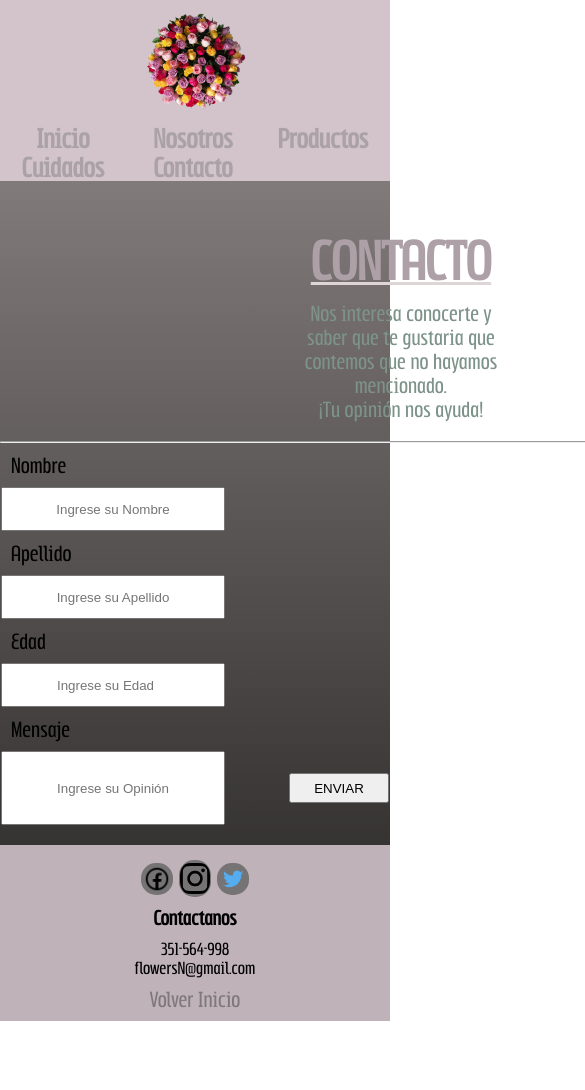
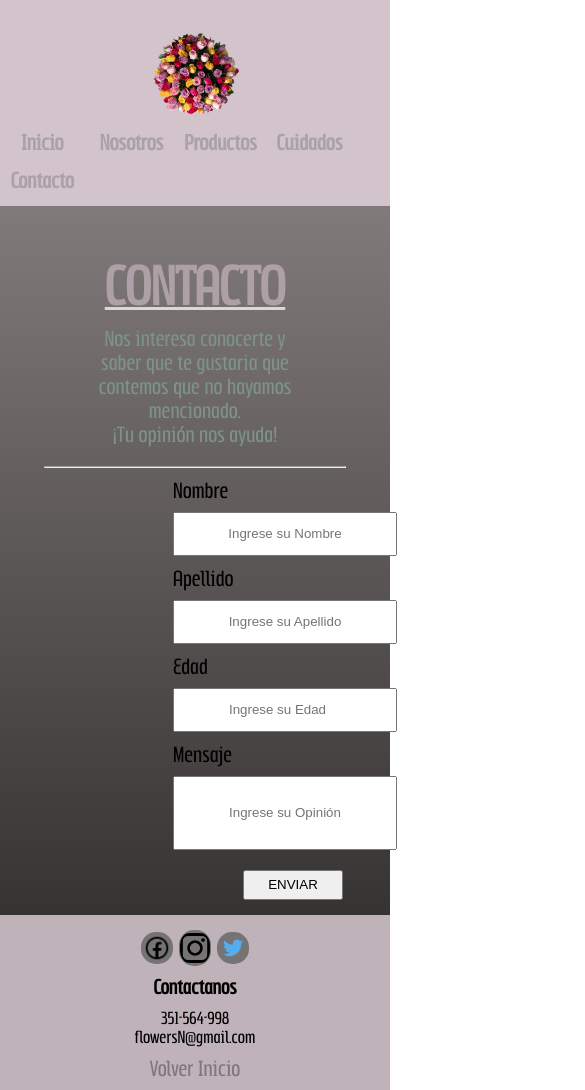
Before and after one commit to LourdesCacciamano/2daPreEntrega-Flores, a plain HTML site: page categorias/contactanos.html in a window 390 px wide. Shown: the top 1090 px of the page, 585 px wide, since content can reach past the window. Before the commit the page ends 1021 px from the top, so only its background shows below. Drawn offline with Linux system fonts and the light colour scheme.

Commit message:
Mas detalles

```diff
--- a/css/style.css
+++ b/css/style.css
@@ -686,7 +686,7 @@ main ol li {
 }
 
 
-@media (max-width: 375px) {
+@media (max-width: 576px) {
     /* inicio */
 
     .segunda-section {
@@ -696,13 +696,18 @@ main ol li {
     }
 
     nav ul li {
-        width: 63px;
-        font-size: 17px;
+        width: 85px;
+        font-size: 20px;
         height: 38px;
     }
 
+    .flex-padre {
+        justify-content: space-evenly;
+        align-items: flex-end;
+    }
+
     .flex-padre img {
-        width: 85px;
+        width: 100px;
         margin-top: 20px;
     }
 
@@ -741,10 +746,11 @@ main ol li {
     .info-segunda p {
         width: 153px;
         font-size: 20px;
+        margin-top: 50px;
     }
 
     .video iframe {
-        width: 300px;
+        width: 500px;
     }
 
     .ubicacion iframe {
@@ -839,21 +845,20 @@ main ol li {
     .form-ingresa-apellido,
     .form-ingresa-edad,
     .form-ingresa-mensaje {
-        margin-left: 80px;
+        margin-left: 180px;
     }
 
     .form-apellido,
     .form-nombre,
     .form-edad,
     .form-mensaje {
-        margin-left: 80px;
+        margin-left: 180px;
     }
 
     .form-enviar {
-        margin-left: 150px;
+        margin-left: 250px;
         margin-bottom: 15px;
     }
 
 
-
 }
```
